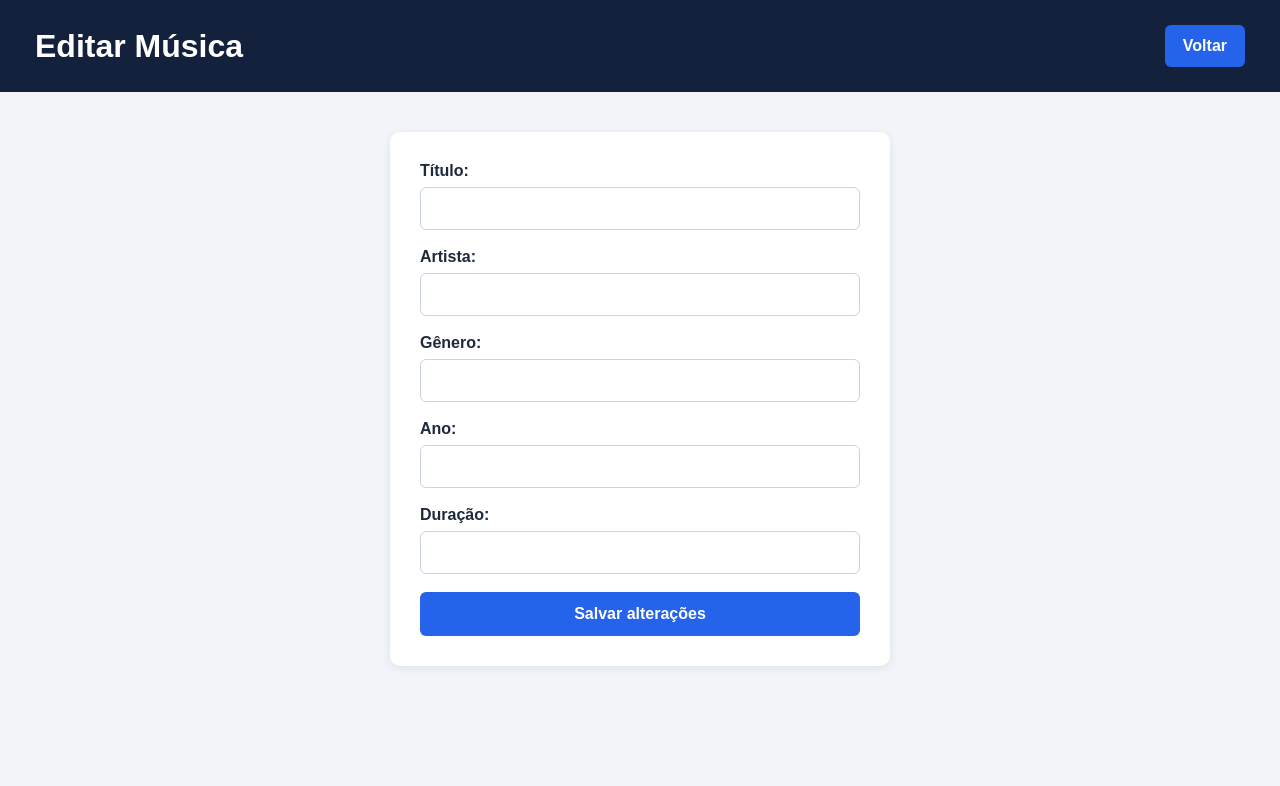
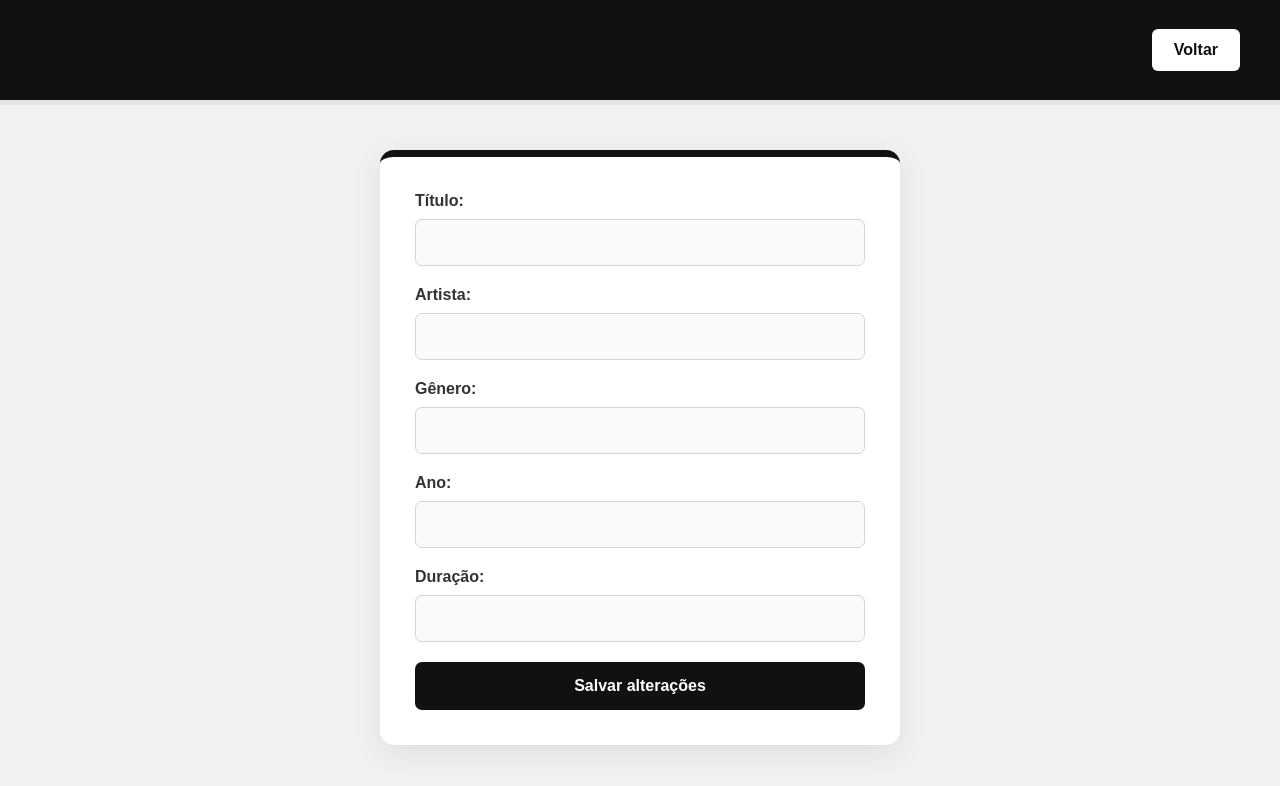
Before and after one commit to PedroGaspar/musicas_frontend, a plain HTML site: page editar.html in a window 1280 px wide. Drawn offline with Linux system fonts and the light colour scheme; no server answers.

Commit message:
alteração do css e finalização

```diff
--- a/cadastrar.css
+++ b/cadastrar.css
@@ -6,70 +6,100 @@
 }
 
 body {
-    font-family: Arial, sans-serif;
-    background-color: #F1F5F9;
-    color: #1E293B;
+    font-family: Arial, Helvetica, sans-serif;
+    background: #f1f1f1;
+    color: #171717;
+    min-height: 100vh;
+    display: flex;
+    justify-content: center;
+    align-items: center;
+    padding: 30px 15px;
 }
 
 main {
-    max-width: 500px;
-    margin: 50px auto;
-    padding: 30px;
-    background-color: white;
-    border-radius: 10px;
-    box-shadow: 0 2px 10px rgba(0, 0, 0, 0.08);
+    width: 100%;
+    max-width: 520px;
+    background: white;
+    padding: 38px;
+    border-radius: 14px;
+    box-shadow: 0 10px 35px rgba(0, 0, 0, 0.09);
+    border-top: 7px solid #111;
 }
 
 main > a {
-    color: #2563EB;
+    display: inline-block;
+    color: #111;
     text-decoration: none;
     font-weight: bold;
+    margin-bottom: 25px;
+    transition: 0.3s;
 }
 
 main > a:hover {
-    text-decoration: underline;
+    color: #777;
+    transform: translateX(-4px);
 }
 
 h1 {
-    color: #14213D;
-    margin: 25px 0;
+    font-size: 29px;
+    margin-bottom: 30px;
+    color: #111;
 }
 
 .campo {
-    display: flex;
-    flex-direction: column;
-    margin-bottom: 18px;
+    margin-bottom: 20px;
 }
 
 label {
-    margin-bottom: 7px;
+    display: block;
     font-weight: bold;
+    font-size: 14px;
+    margin-bottom: 9px;
+    color: #333;
 }
 
 input {
-    padding: 12px;
-    border: 1px solid #CBD5E1;
-    border-radius: 6px;
+    width: 100%;
+    padding: 14px;
+    border: 1px solid #d5d5d5;
+    border-radius: 7px;
     font-size: 15px;
     outline: none;
+    transition: 0.3s;
+    background: #fafafa;
 }
 
 input:focus {
-    border-color: #2563EB;
+    border-color: #111;
+    background: white;
+    box-shadow: 0 0 0 3px rgba(0, 0, 0, 0.08);
 }
 
 button {
     width: 100%;
-    padding: 13px;
-    background-color: #2563EB;
+    padding: 15px;
+    background: #111;
     color: white;
     border: none;
-    border-radius: 6px;
+    border-radius: 7px;
     font-size: 16px;
     font-weight: bold;
     cursor: pointer;
+    transition: 0.3s;
+    margin-top: 10px;
 }
 
 button:hover {
-    background-color: #1D4ED8;
+    background: #383838;
+    transform: translateY(-2px);
 }
+
+@media (max-width: 500px) {
+    main {
+        padding: 25px;
+    }
+
+    h1 {
+        font-size: 25px;
+    }
+}
--- a/editar.css
+++ b/editar.css
@@ -1,3 +1,4 @@
+
 * {
     margin: 0;
     padding: 0;
@@ -5,81 +6,113 @@
 }
 
 body {
-    font-family: Arial, sans-serif;
-    background-color: #F1F5F9;
-    color: #1E293B;
+    font-family: Arial, Helvetica, sans-serif;
+    background: #f1f1f1;
+    color: #171717;
+    min-height: 100vh;
 }
 
 header {
-    background-color: #14213D;
-    color: white;
-    padding: 25px 35px;
+    background: #111;
+    min-height: 85px;
+    padding: 20px 40px;
     display: flex;
+    align-items: center;
     justify-content: space-between;
-    align-items: center;
-}
-
-header h1 {
-    color: white;
+    border-bottom: 5px solid #e5e5e5;
 }
 
 header a {
-    background-color: #2563EB;
-    color: white;
-    padding: 12px 18px;
+    color: #111;
+    background: white;
+    text-decoration: none;
+    padding: 12px 22px;
     border-radius: 6px;
-    text-decoration: none;
     font-weight: bold;
+    transition: 0.3s;
 }
 
 header a:hover {
-    background-color: #1D4ED8;
+    background: #d8d8d8;
 }
 
 main {
-    max-width: 500px;
-    margin: 40px auto;
-    padding: 30px;
-    background-color: white;
-    border-radius: 10px;
-    box-shadow: 0 2px 10px rgba(0, 0, 0, 0.08);
+    width: 90%;
+    max-width: 520px;
+    margin: 45px auto;
+    padding: 35px;
+    background: white;
+    border-radius: 14px;
+    border-top: 7px solid #111;
+    box-shadow: 0 8px 30px rgba(0, 0, 0, 0.08);
+}
+
+main > a {
+    display: inline-block;
+    color: #111;
+    text-decoration: none;
+    font-weight: bold;
+    margin-bottom: 25px;
+}
+
+main > a:hover {
+    text-decoration: underline;
+}
+
+h1 {
+    font-size: 28px;
+    margin-bottom: 28px;
+    color: #111;
 }
 
 .campo {
-    display: flex;
-    flex-direction: column;
-    margin-bottom: 18px;
+    margin-bottom: 20px;
 }
 
 label {
-    margin-bottom: 7px;
+    display: block;
     font-weight: bold;
+    margin-bottom: 9px;
+    color: #333;
 }
 
 input {
-    padding: 12px;
-    border: 1px solid #CBD5E1;
-    border-radius: 6px;
+    width: 100%;
+    padding: 14px;
+    border: 1px solid #d5d5d5;
+    border-radius: 7px;
     font-size: 15px;
     outline: none;
+    background: #fafafa;
+    transition: 0.3s;
 }
 
 input:focus {
-    border-color: #2563EB;
+    border-color: #111;
+    background: white;
+    box-shadow: 0 0 0 3px rgba(0, 0, 0, 0.08);
 }
 
 button {
     width: 100%;
-    padding: 13px;
-    background-color: #2563EB;
+    padding: 15px;
+    background: #111;
     color: white;
     border: none;
-    border-radius: 6px;
+    border-radius: 7px;
     font-size: 16px;
     font-weight: bold;
     cursor: pointer;
+    transition: 0.3s;
 }
 
 button:hover {
-    background-color: #1D4ED8;
+    background: #383838;
+    transform: translateY(-2px);
 }
+
+@media (max-width: 500px) {
+    main {
+        padding: 25px;
+    }
+}
--- a/index.css
+++ b/index.css
@@ -1,76 +1,149 @@
+
+* {
+    margin: 0;
+    padding: 0;
+    box-sizing: border-box;
+}
+
+body {
+    font-family: Arial, Helvetica, sans-serif;
+    background: #f3f3f3;
+    color: #171717;
+    min-height: 100vh;
+}
+
 header {
-    background-color: #14213D;
+    background: #111;
     color: white;
-    padding: 25px 35px;
+    padding: 25px 40px;
     display: flex;
+    align-items: center;
     justify-content: space-between;
-    align-items: center;
+    border-bottom: 5px solid #e5e5e5;
+    position: relative;
+    overflow: hidden;
+}
+
+header::after {
+    content: "S.F.C.";
+    position: absolute;
+    right: 220px;
+    font-size: 75px;
+    font-weight: 900;
+    color: rgba(255, 255, 255, 0.06);
+    letter-spacing: 8px;
+    pointer-events: none;
 }
 
 header h1 {
-    color: white;
-    margin: 0;
+    font-size: 30px;
+    font-weight: 800;
+    letter-spacing: -1px;
 }
 
-header a {
-    background-color: #2563EB;
-    color: white;
-    padding: 12px 18px;
+header a,
+header button {
+    background: white;
+    color: #111;
+    text-decoration: none;
+    padding: 13px 22px;
     border-radius: 6px;
-    text-decoration: none;
     font-weight: bold;
+    transition: 0.3s;
+    border: none;
+    cursor: pointer;
 }
 
-header a:hover {
-    background-color: #1D4ED8;
+header a:hover,
+header button:hover {
+    background: #d8d8d8;
+    transform: translateY(-2px);
 }
 
 main {
-    max-width: 1100px;
-    margin: 40px auto;
-    padding: 20px;
-    background-color: transparent;
-    box-shadow: none;
+    max-width: 1250px;
+    margin: 45px auto;
+    padding: 0 25px;
 }
 
 #listaMusicas {
     display: grid;
-    grid-template-columns: repeat(3, 1fr);
+    grid-template-columns: repeat(auto-fit, minmax(280px, 1fr));
     gap: 25px;
 }
 
 .card {
-    background-color: white;
-    padding: 25px;
-    border-radius: 10px;
-    box-shadow: 0 3px 10px rgba(0, 0, 0, 0.08);
-    border-left: 5px solid #2563EB;
+    background: white;
+    padding: 28px;
+    border-radius: 12px;
+    border: 1px solid #e8e8e8;
+    border-left: 6px solid #111;
+    box-shadow: 0 5px 18px rgba(0, 0, 0, 0.06);
+    transition: 0.3s;
+}
+
+.card:hover {
+    transform: translateY(-5px);
+    box-shadow: 0 12px 25px rgba(0, 0, 0, 0.12);
 }
 
 .card h2 {
-    color: #14213D;
-    margin-bottom: 12px;
+    font-size: 23px;
+    margin-bottom: 18px;
+    color: #111;
 }
 
 .card p {
-    margin-bottom: 8px;
-    color: #475569;
+    font-size: 15px;
+    color: #555;
+    margin-bottom: 13px;
 }
 
 .card a {
     display: inline-block;
-    margin-top: 10px;
-    color: #2563EB;
+    color: #111;
     font-weight: bold;
     text-decoration: none;
+    margin-top: 8px;
+    margin-right: 12px;
 }
 
 .card a:hover {
     text-decoration: underline;
 }
 
-@media (max-width: 700px) {
-    #listaMusicas {
-        grid-template-columns: 1fr;
+.card button {
+    background: #111;
+    color: white;
+    border: none;
+    padding: 9px 16px;
+    border-radius: 5px;
+    cursor: pointer;
+    font-weight: bold;
+    transition: 0.3s;
+}
+
+.card button:hover {
+    background: #444;
+    transform: scale(1.04);
+}
+
+@media (max-width: 600px) {
+    header {
+        padding: 22px;
+        gap: 15px;
+        flex-wrap: wrap;
+    }
+
+    header h1 {
+        font-size: 24px;
+    }
+
+    header::after {
+        display: none;
+    }
+
+    main {
+        margin: 25px auto;
     }
 }
```
